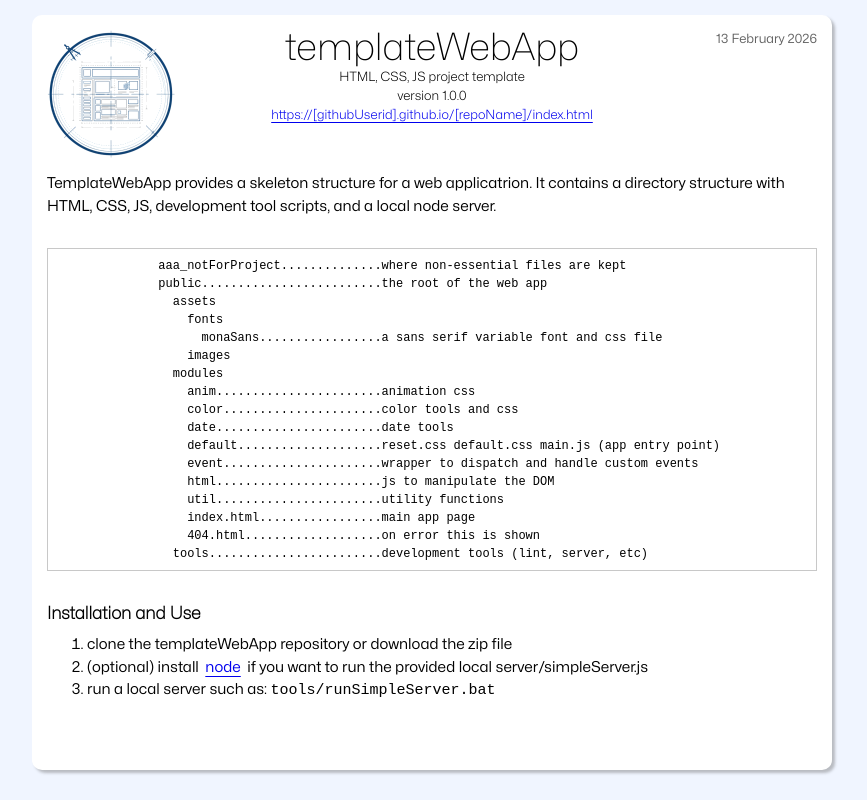
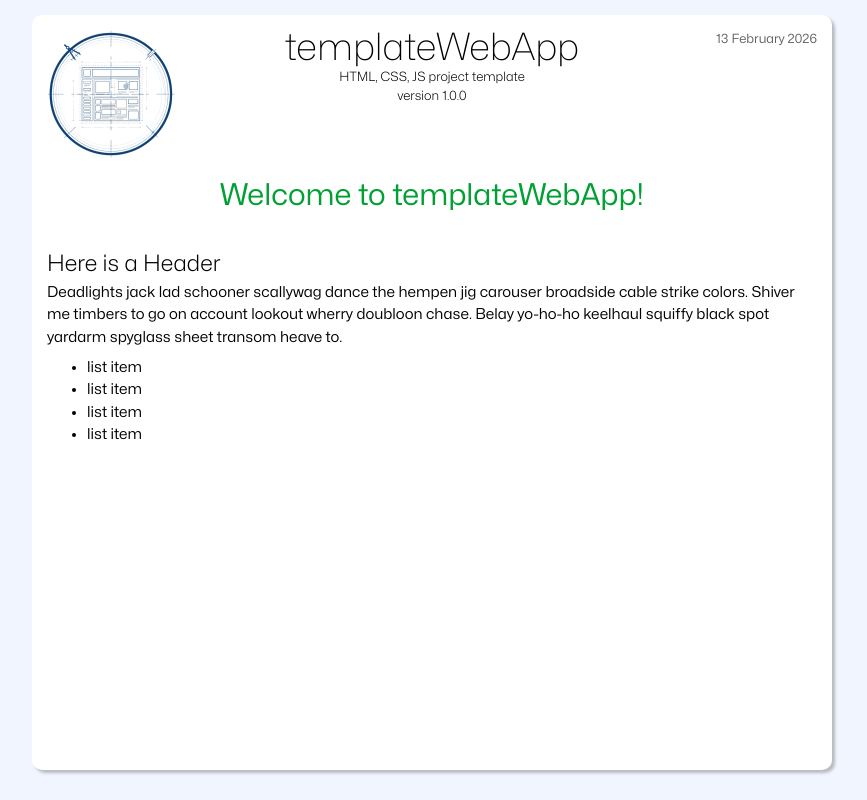
Before and after one commit to rg3h/templateWebApp, a plain HTML site: page public/index.html in a window 1280 px wide. Shown: the whole page, without its empty margins (208-1075 px from the left). Drawn offline with Linux system fonts and the light colour scheme.

Commit message:
updated to reflect more of what the template can do and will do

```diff
--- a/aaa_notForProject/notes.txt
+++ b/aaa_notForProject/notes.txt
@@ -1,2 +1,5 @@
 templateWebApp notes
 ====================
+
+----------------------------------------------------------------------
+https://www.asciiart.eu/image-to-ascii
--- a/public/index.css
+++ b/public/index.css
@@ -36,6 +36,13 @@ h3 {
   margin-right: 1rem;
 }
 
+.welcomeBanner {
+  color: rgb(0, 160, 50);
+  font-size: 2rem;
+  margin-bottom: 2rem;
+  text-align: center;
+}
+
 /* detect narrow */
 @media screen and (max-width: 600px) {
   .titleImg {height: auto; width: 64px; }
--- a/public/index.html
+++ b/public/index.html
@@ -49,9 +49,6 @@
         HTML, CSS, JS project template
         <br>
         <span class="titleVersion">version goes here</span>
-        <br>
-        <a href="https://[githubUserid].github.io/[repoName]/index.html">
-          https://[githubUserid].github.io/[repoName]/index.html</a>
       </div>
     </div>
     <div class="titleRight">
@@ -59,39 +56,20 @@
     </div>
   </div> <!-- titleContainer -->
 
-TemplateWebApp provides a skeleton structure for a web applicatrion.
-  It contains a directory structure with HTML, CSS, JS, development
-  tool scripts, and a local node server.
+<div class="welcomeBanner">Welcome to templateWebApp!</div>
 
-<pre class="directoryBox">
-  aaa_notForProject..............where non-essential files are kept
-  public.........................the root of the web app
-    assets
-      fonts
-        monaSans.................a sans serif variable font and css file
-      images
-    modules
-      anim.......................animation css
-      color......................color tools and css
-      date.......................date tools
-      default....................reset.css default.css main.js (app entry point)
-      event......................wrapper to dispatch and handle custom events
-      html.......................js to manipulate the DOM
-      util.......................utility functions
-      index.html.................main app page
-      404.html...................on error this is shown
-    tools........................development tools (lint, server, etc)
-</pre>
-
-<h3>Installation and Use</h3>
-<ol>
-  <li> clone the templateWebApp repository or download the zip file</li>
-  <li>
-    (optional) install <a href="https://nodejs.org">node</a> if you
-    want to run the provided local server/simpleServer.js
-  </li>
-  <li>run a local server such as: <code>tools/runSimpleServer.bat</code></li>
-</ol>
+<h2>Here is a Header</h2>
+Deadlights jack lad schooner scallywag dance the hempen jig carouser
+broadside cable strike colors. Shiver me timbers to go on account lookout
+wherry doubloon chase. Belay yo-ho-ho keelhaul squiffy black spot
+yardarm spyglass sheet transom heave to.
+<br>
+<ul>
+  <li>list item</li>
+  <li>list item</li>
+  <li>list item</li>
+  <li>list item</li>
+</ul>
   </div> <!-- middle -->
 </body>
 </html>
```
Also changed, not shown: README.md, 1 other file.
